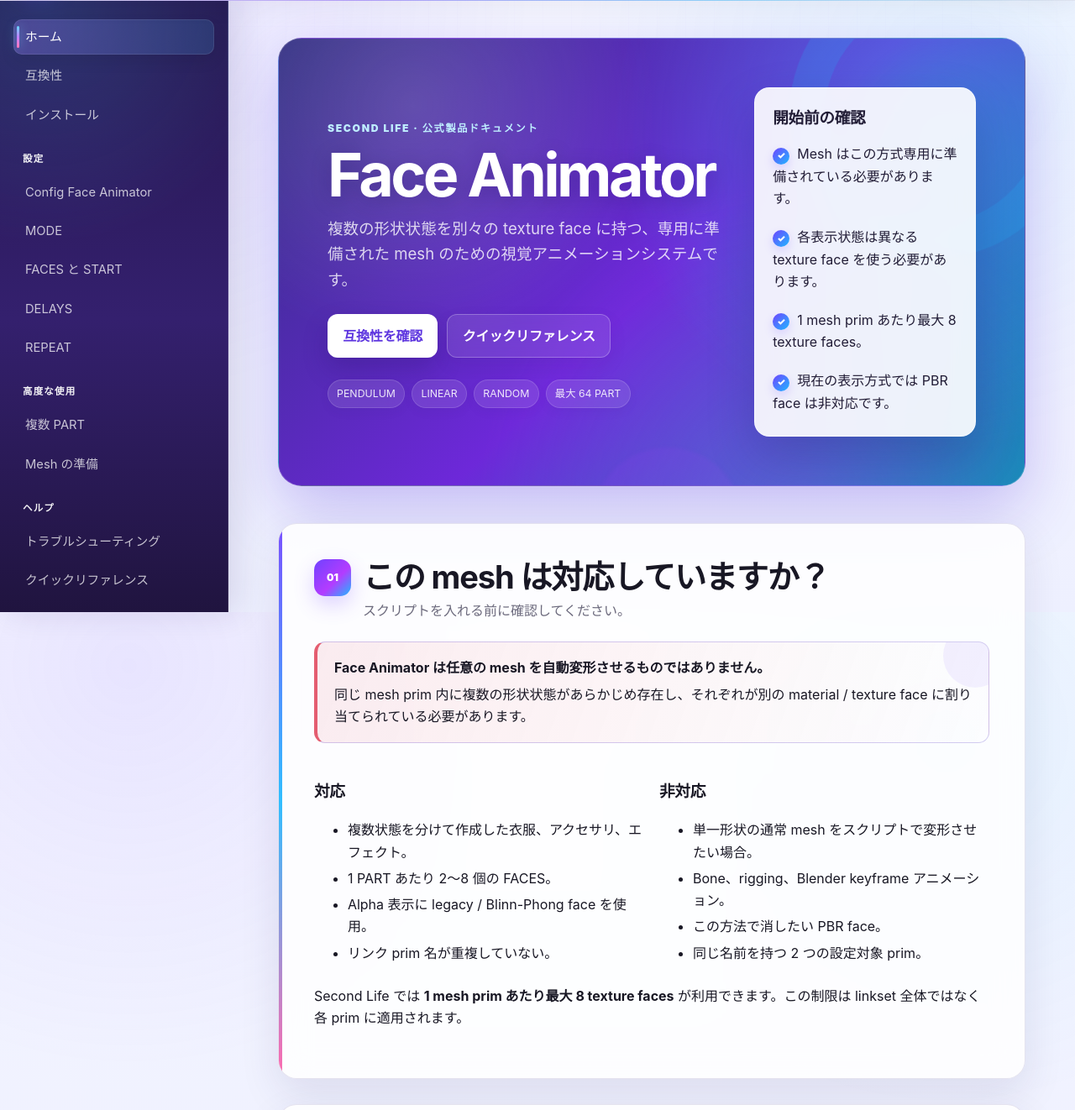
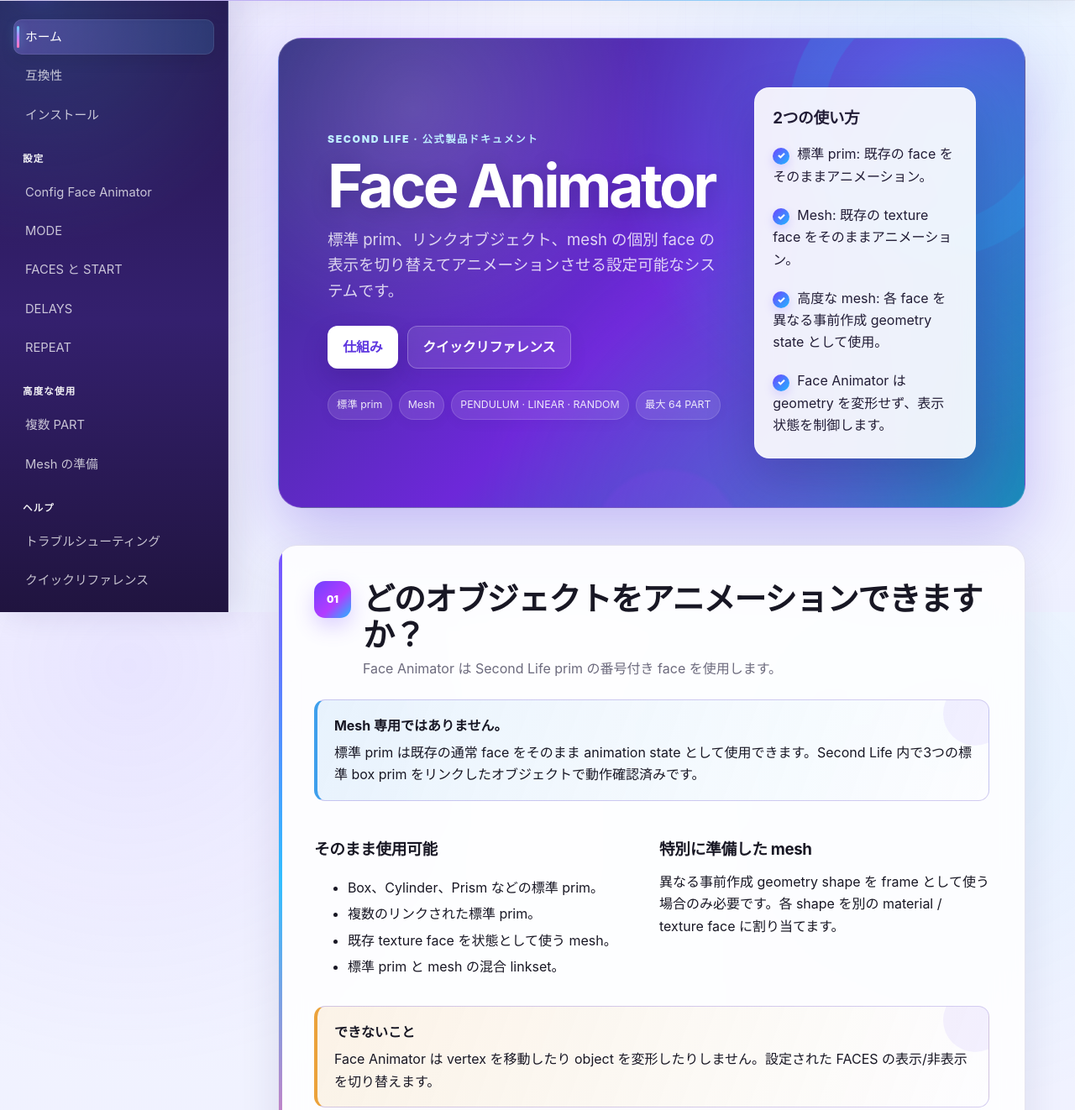
Before and after one commit to Curudae01/face-animator-manual, a plain HTML site: page docs/ja.html in a window 1280 px wide. Shown: the part 71-1393 px from the top of the page at 84% size. Drawn offline with Linux system fonts and the light colour scheme.

Commit message:
Amplía Face Animator a prims estándar y mesh

```diff
--- a/docs/ja.html
+++ b/docs/ja.html
@@ -31,8 +31,23 @@
 <div class="layout">
   <aside class="sidebar" id="sidebar"><nav><a href="#inicio">ホーム</a><a href="#compatibilidade">互換性</a><a href="#instalacion">インストール</a><div class="nav-group">設定</div><a href="#config">Config Face Animator</a><a href="#modos">MODE</a><a href="#faces">FACES と START</a><a href="#delays">DELAYS</a><a href="#repeat">REPEAT</a><div class="nav-group">高度な使用</div><a href="#varias-partes">複数 PART</a><a href="#mesh">Mesh の準備</a><div class="nav-group">ヘルプ</div><a href="#problemas">トラブルシューティング</a><a href="#referencia">クイックリファレンス</a></nav><div class="sidebar-footer"><span class="pill">Manual v1.0</span><span class="muted">Face Animator v1.6.2</span></div></aside>
   <main class="content" id="content">
-<section id="inicio" class="hero searchable"><div class="hero-copy"><span class="eyebrow">Second Life · 公式製品ドキュメント</span><h1>Face Animator</h1><p class="lead">複数の形状状態を別々の texture face に持つ、専用に準備された mesh のための視覚アニメーションシステムです。</p><div class="hero-actions"><a class="button primary" href="#compatibilidade">互換性を確認</a><a class="button ghost" href="#referencia">クイックリファレンス</a></div><div class="badges"><span>PENDULUM</span><span>LINEAR</span><span>RANDOM</span><span>最大 64 PART</span></div></div><div class="hero-card"><h3>開始前の確認</h3><ul class="check-list"><li>Mesh はこの方式専用に準備されている必要があります。</li><li>各表示状態は異なる texture face を使う必要があります。</li><li>1 mesh prim あたり最大 8 texture faces。</li><li>現在の表示方式では PBR face は非対応です。</li></ul></div></section>
-<section id="compatibilidade" class="doc-section searchable"><div class="section-heading"><span class="step">01</span><div><h2>この mesh は対応していますか？</h2><p>スクリプトを入れる前に確認してください。</p></div></div><div class="callout danger"><strong>Face Animator は任意の mesh を自動変形させるものではありません。</strong><p>同じ mesh prim 内に複数の形状状態があらかじめ存在し、それぞれが別の material / texture face に割り当てられている必要があります。</p></div><div class="two-col"><div><h3>対応</h3><ul><li>複数状態を分けて作成した衣服、アクセサリ、エフェクト。</li><li>1 PART あたり 2～8 個の FACES。</li><li>Alpha 表示に legacy / Blinn-Phong face を使用。</li><li>リンク prim 名が重複していない。</li></ul></div><div><h3>非対応</h3><ul><li>単一形状の通常 mesh をスクリプトで変形させたい場合。</li><li>Bone、rigging、Blender keyframe アニメーション。</li><li>この方法で消したい PBR face。</li><li>同じ名前を持つ 2 つの設定対象 prim。</li></ul></div></div><p>Second Life では <strong>1 mesh prim あたり最大 8 texture faces</strong> が利用できます。この制限は linkset 全体ではなく各 prim に適用されます。</p></section>
+<section id="inicio" class="hero searchable">
+  <div class="hero-copy">
+    <span class="eyebrow">Second Life · 公式製品ドキュメント</span>
+    <h1>Face Animator</h1>
+    <p class="lead">標準 prim、リンクオブジェクト、mesh の個別 face の表示を切り替えてアニメーションさせる設定可能なシステムです。</p>
+    <div class="hero-actions"><a class="button primary" href="#compatibilidade">仕組み</a><a class="button ghost" href="#referencia">クイックリファレンス</a></div>
+    <div class="badges"><span>標準 prim</span><span>Mesh</span><span>PENDULUM · LINEAR · RANDOM</span><span>最大 64 PART</span></div>
+  </div>
+  <div class="hero-card"><h3>2つの使い方</h3><ul class="check-list"><li>標準 prim: 既存の face をそのままアニメーション。</li><li>Mesh: 既存の texture face をそのままアニメーション。</li><li>高度な mesh: 各 face を異なる事前作成 geometry state として使用。</li><li>Face Animator は geometry を変形せず、表示状態を制御します。</li></ul></div>
+</section>
+<section id="compatibilidade" class="doc-section searchable">
+  <div class="section-heading"><span class="step">01</span><div><h2>どのオブジェクトをアニメーションできますか？</h2><p>Face Animator は Second Life prim の番号付き face を使用します。</p></div></div>
+  <div class="callout info"><strong>Mesh 専用ではありません。</strong><p>標準 prim は既存の通常 face をそのまま animation state として使用できます。Second Life 内で3つの標準 box prim をリンクしたオブジェクトで動作確認済みです。</p></div>
+  <div class="two-col"><div><h3>そのまま使用可能</h3><ul><li>Box、Cylinder、Prism などの標準 prim。</li><li>複数のリンクされた標準 prim。</li><li>既存 texture face を状態として使う mesh。</li><li>標準 prim と mesh の混合 linkset。</li></ul></div><div><h3>特別に準備した mesh</h3><p>異なる事前作成 geometry shape を frame として使う場合のみ必要です。各 shape を別の material / texture face に割り当てます。</p></div></div>
+  <div class="callout warning"><strong>できないこと</strong><p>Face Animator は vertex を移動したり object を変形したりしません。設定された FACES の表示/非表示を切り替えます。</p></div>
+  <p>現在のバージョンは legacy / Blinn-Phong alpha を制御します。PBR material face はこの表示方式ではサポートされません。</p>
+</section>
 <section id="instalacion" class="doc-section searchable"><div class="section-heading"><span class="step">02</span><div><h2>インストール</h2><p>スクリプトと notecard は同じ prim に入れます。</p></div></div><ol><li>対応するオブジェクトを rez または編集します。</li><li>Face Animator を入れる prim を開きます。<strong>root prim</strong> を推奨します。</li><li>付属スクリプトと、正確に <code>Config Face Animator</code> という名前の notecard を同じ prim inventory に入れます。</li><li>リンク prim の実際の名前を使って notecard を編集します。</li><li>保存し、読み込み完了まで待ちます。</li><li>Owner chat で configuration valid を確認します。</li></ol><div class="callout warning"><strong>同じ prim</strong><p><code>Config Face Animator</code> はスクリプトと同じ prim inventory に存在する必要があります。</p></div></section>
 <section id="config" class="doc-section searchable"><div class="section-heading"><span class="step">03</span><div><h2>Config Face Animator</h2><p>PART ごとのブロック形式で設定します。</p></div></div><p><code>#</code> で始まる行はコメント、空行は無視されます。</p><pre><code>PART=COINS
 MODE=PENDULUM
@@ -59,10 +74,17 @@
 FACES=0,1,2,3,4
 START=2
 DELAYS=400,300,200,300,400</code></pre><div class="stats"><div><strong>64</strong><span>論理 PART 上限</span></div><div><strong>8</strong><span>1 PART の FACES 上限</span></div></div><div class="callout info"><strong>実証済み容量</strong><p>v1.6.2 は <strong>64 PART × 5 FACES = 320 frames</strong> で Second Life 上のテストに成功しています。64 × 8 = 512 frames は未テストで保証されません。実際の容量は利用可能な script memory にも依存します。</p></div></section>
-<section id="mesh" class="doc-section searchable"><div class="section-heading"><span class="step">09</span><div><h2>Mesh の準備</h2><p>アニメーション用形状は Second Life へ入れる前に作成します。</p></div></div><pre><code>geometry state
+<section id="mesh" class="doc-section searchable">
+  <div class="section-heading"><span class="step">09</span><div><h2>標準 prim と高度な mesh</h2><p>同じエンジンで単純な face effect と見かけ上の geometry animation の両方を扱えます。</p></div></div>
+  <h3>標準 prim</h3><p>Blender の準備は不要です。既存の番号付き face を FACES に直接指定します。</p>
+  <h3>通常の mesh</h3><p>既存 texture face が切り替えたい状態なら、そのまま使用できます。</p>
+  <h3>Geometry state を持つ mesh</h3><p>各 face に異なる形状を持たせる場合は、mesh を事前に準備します:</p>
+  <pre><code>geometry state
 → mesh material
 → Second Life texture face
-→ FACES で使う番号</code></pre><ul><li>表示/非表示を切り替える各状態に専用 material / texture face が必要です。</li><li>静的 geometry は別 face にして FACES から外します。</li><li>Upload 後の実際の face 番号を Second Life 内で確認してください。</li></ul></section>
+→ FACES で使う番号</code></pre>
+  <p>Face Animator は形状を生成しません。表示状態だけを切り替えます。</p>
+</section>
 <section id="problemas" class="doc-section searchable"><div class="section-heading"><span class="step">10</span><div><h2>トラブルシューティング</h2><p>スクリプトを変更する前の確認。</p></div></div><details><summary>何も動かない</summary><p>Mesh が texture face 方式で準備されているか、PART 名が正確か、FACES index が存在するか確認します。</p></details><details><summary>PBR face が消えない</summary><p>現在の方式は Blinn-Phong alpha を使用します。PBR face には視覚的な効果がありません。</p></details><details><summary>PART が存在しないと言われる</summary><p>起動時 scan に表示された正確な prim 名を使用してください。</p></details><details><summary>読み込みに時間がかかる</summary><p>Notecard は 1 行ずつ読みます。EOF / configuration valid のメッセージまで待ってください。</p></details><details><summary>メモリで設定が拒否される</summary><p>PART または FACES の総数を減らしてください。</p></details></section>
 <section id="referencia" class="doc-section searchable"><div class="section-heading"><span class="step">11</span><div><h2>クイックリファレンス</h2><p>完全な PART ブロック。</p></div></div><pre><code>PART=Exact prim name
 MODE=PENDULUM | LINEAR | RANDOM
@@ -72,5 +94,5 @@
 REPEAT=2
 REPEAT_DELAY=300</code></pre><table><thead><tr><th>項目</th><th>ルール</th></tr></thead><tbody><tr><td>PART</td><td>リンク prim の正確で一意な名前。</td></tr><tr><td>MODE</td><td>PENDULUM、LINEAR、RANDOM。</td></tr><tr><td>FACES</td><td>2..8 個のアニメーション face index。</td></tr><tr><td>START</td><td>FACES に含まれる必要があります。</td></tr><tr><td>DELAYS</td><td>FACE ごとに 1 値、100..60000 ms。</td></tr><tr><td>REPEAT</td><td>任意: 空、1..1000000、INFINITE。</td></tr><tr><td>REPEAT_DELAY</td><td>任意: 0..86400000 ms。REPEAT 無効時は無視。</td></tr></tbody></table></section><div id="noResults" class="no-results" hidden><h2>一致する項目がありません</h2></div><footer class="site-footer"><strong>Face Animator v1.6.2</strong><span>Face Animator の公開ドキュメントです。製品のソースコードはこのマニュアルでは公開されません。</span></footer></main>
 </div>
-<script src="./app.js?v=face-animator-20261009-2"></script>
+<script src="./app.js?v=face-animator-20261009-3"></script>
 </body></html>
```
